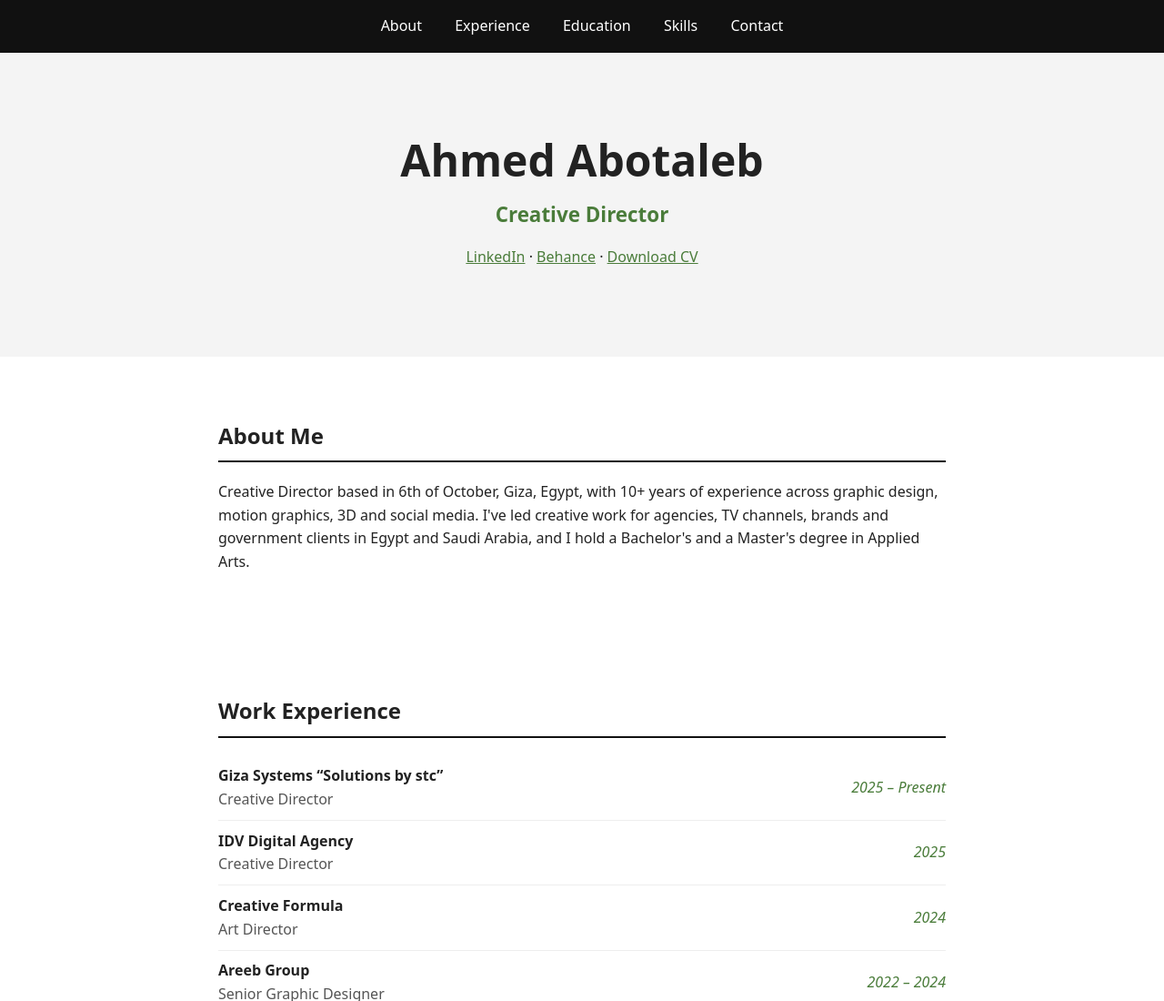
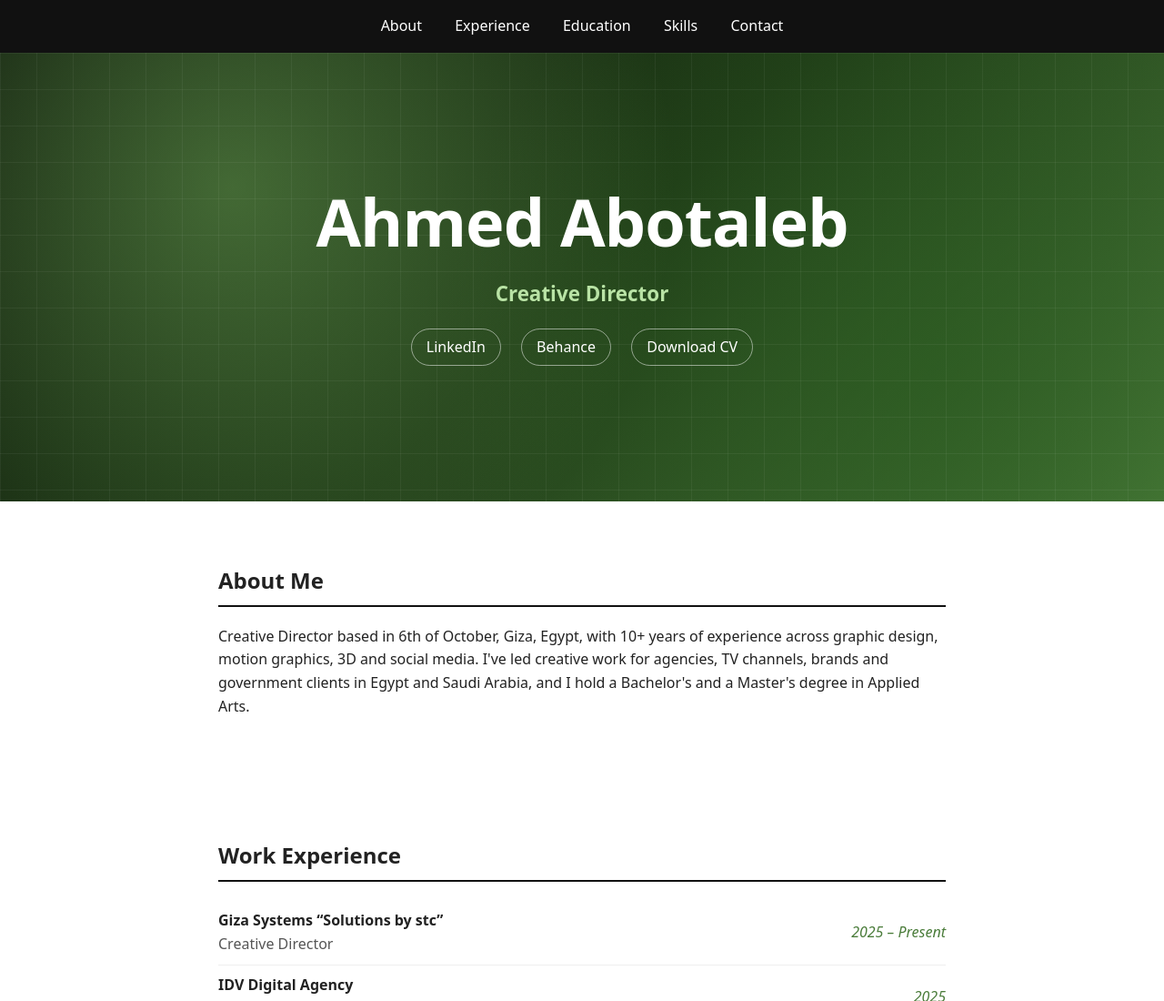
Before and after one commit to AhmedAboutaleb-Design/AhmedAboutaleb.github.io, a plain HTML site: page index.html in a window 1280 px wide. Shown: the top 1100 px of the page at 91% size. Drawn offline with Linux system fonts and the light colour scheme.

Commit message:
Update style.css

```diff
--- a/style.css
+++ b/style.css
@@ -16,3 +16,18 @@ nav a { color: #fff; }
 .grid { display: grid; grid-template-columns: 1fr 1fr; gap: 2rem; }
 @media (max-width: 600px) { .grid { grid-template-columns: 1fr; } nav a { margin: 0 .4rem; } }
 footer { text-align: center; padding: 2rem; color: #888; }
+/* Cover */
+header { position: relative; overflow: hidden; color: #fff; padding: 8rem 1rem;
+  background:
+    radial-gradient(circle at 20% 30%, rgba(122,184,96,.45), transparent 45%),
+    radial-gradient(circle at 80% 70%, rgba(40,90,30,.6), transparent 50%),
+    linear-gradient(135deg, #0f1a0c 0%, #1f3a17 50%, #4a7c3a 100%); }
+header::after { content: ""; position: absolute; inset: 0; pointer-events: none;
+  background-image: linear-gradient(rgba(255,255,255,.05) 1px, transparent 1px), linear-gradient(90deg, rgba(255,255,255,.05) 1px, transparent 1px);
+  background-size: 40px 40px; }
+header > * { position: relative; z-index: 1; }
+header h1 { font-size: clamp(2.5rem, 7vw, 4.5rem); letter-spacing: -1px; }
+header .role { color: #b9e3a5; }
+header .links a { color: #fff; border: 1px solid rgba(255,255,255,.5); padding: .4rem 1rem; border-radius: 999px; text-decoration: none; display: inline-block; margin: .3rem; }
+header .links a:hover { background: #fff; color: #1f3a17; }
+header .links { color: transparent; }
```
